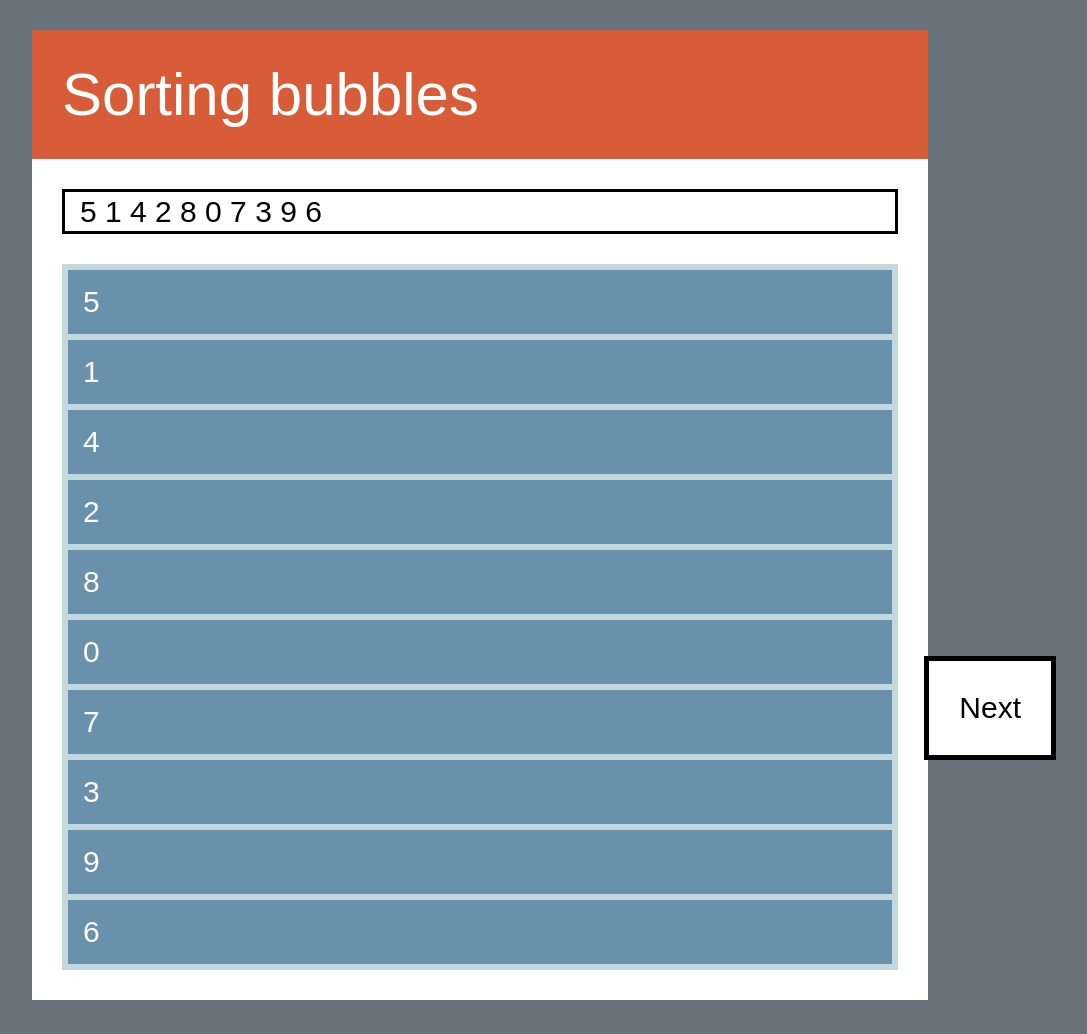
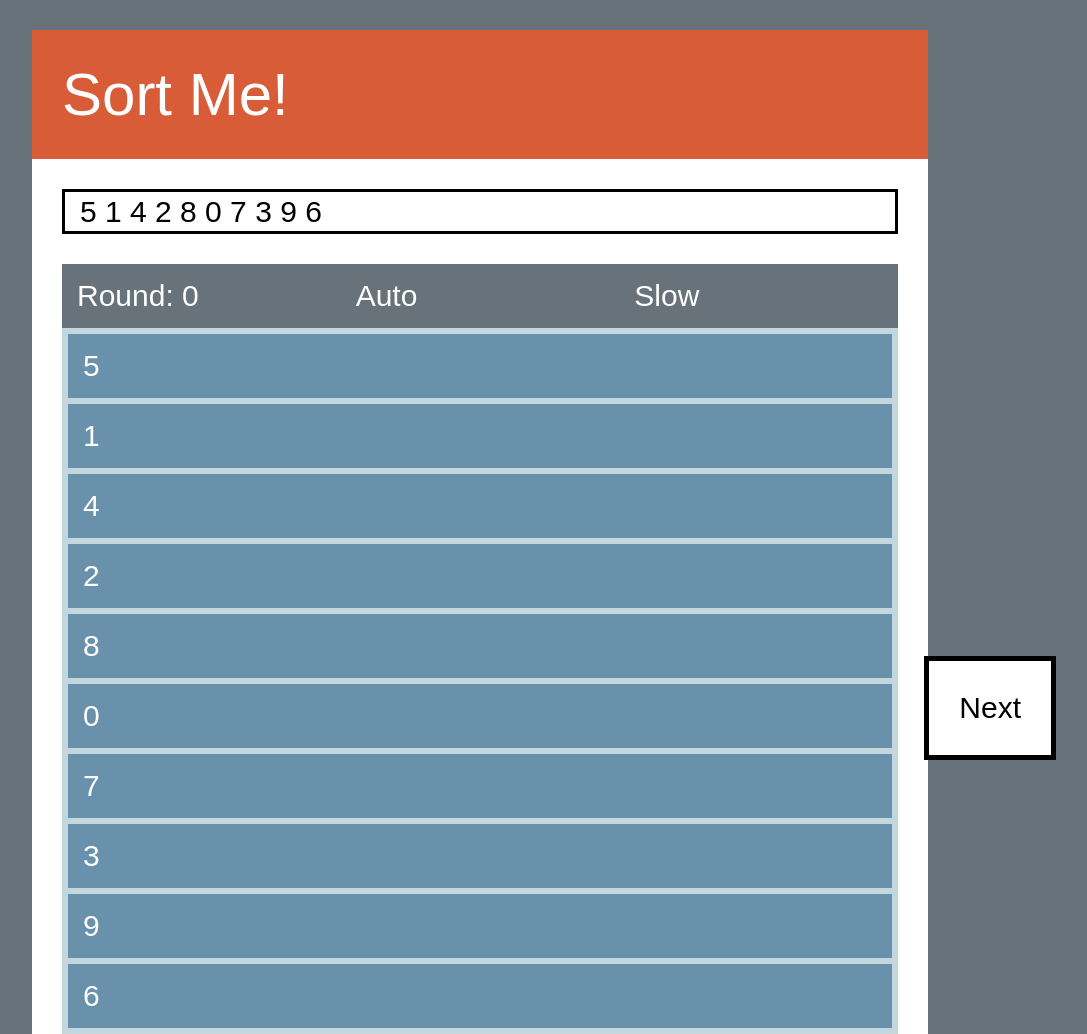
Before and after one commit to edsperanto/devleague--bubble-sort, a website: page public/index.html in a window 1280 px wide. Shown: the top 1034 px of the page, without its empty margins (160-1247 px from the left). Before the commit the page ends 1000 px from the top, so only its background shows below. Drawn offline with Linux system fonts and the light colour scheme.

Commit message:
shows rounds

```diff
--- a/public/css/style.css
+++ b/public/css/style.css
@@ -30,6 +30,15 @@ body {
 #edit-container {
 	padding: 1rem;
 	padding-bottom: 0;
+	display: flex;
+	flex-flow: row wrap;
+}
+
+#edit-container div {
+	flex: 1 0 30%;
+	color: white;
+	background-color: #67727A;
+	padding: 0.5rem;
 }
 
 #edit {
@@ -37,6 +46,7 @@ body {
 	font-size: 1rem;
 	height: 1.5rem;
 	width: 100%;
+	margin-bottom: 1rem;
 	padding-left: 0.5rem;
 	padding-right: 0.5rem;
 }
@@ -60,6 +70,7 @@ body {
 
 #item-container {
 	margin: 1rem;
+	margin-top: 0;
 	border: solid 3px #C3D7DF;
 }
 
@@ -70,7 +81,7 @@ body {
 	border: solid 3px #C3D7DF;
 }
 
-@media screen and (max-width: 460px) {
+@media screen and (max-width: 730px) {
 	html {
 		font-size: 20px;
 	}
--- a/public/index.html
+++ b/public/index.html
@@ -8,9 +8,15 @@
 <body>
 	<div id="next">Next</div>
 	<div id="main-container">
-		<div id="title">Sorting bubbles</div>
+		<div id="title">Sort Me!</div>
 		<div id="edit-container">
 			<input type="text" name="edit" id="edit">
+			<div class="menu">
+				<span>Round: </span>
+				<span id="round">0</span>
+			</div>
+			<div class="menu" id="auto">Auto</div>
+			<div class="menu" id="speed">Slow</div>
 		</div>
 		<div id="item-container"></div>
 	</div>
--- a/public/js/app.js
+++ b/public/js/app.js
@@ -56,6 +56,7 @@ function next() {
 			currOp.forEach(item => item.style.backgroundColor = "#6991AC");
 			currOp = [itemList[op1], itemList[op2]];
 			currOp.forEach(item => item.style.backgroundColor = compare ? "#E74C3C" : "#27AE60");
+			document.getElementById('round').innerText = output.round;
 			break;
 		case "switch":
 			let temp = itemList[op1].innerText;
```
